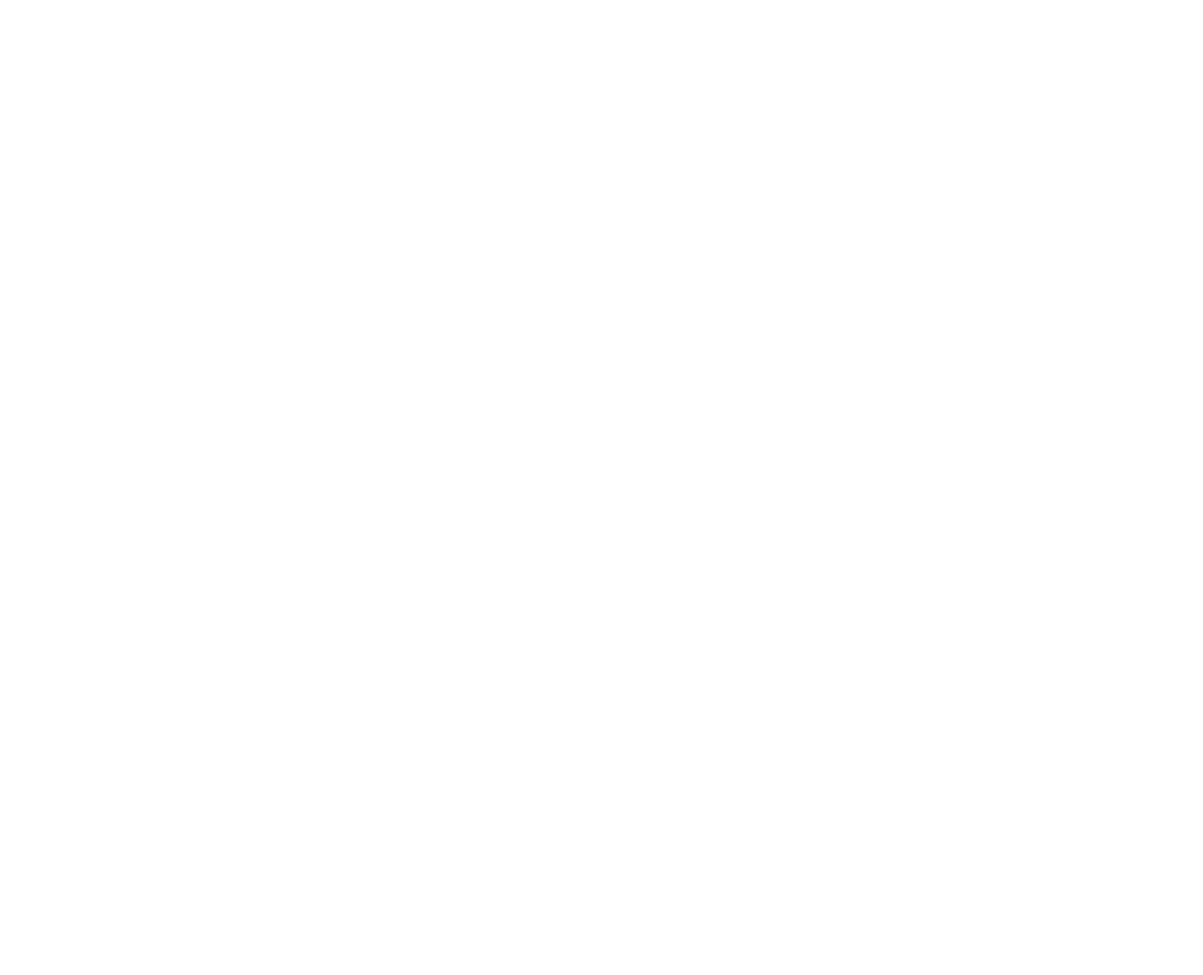
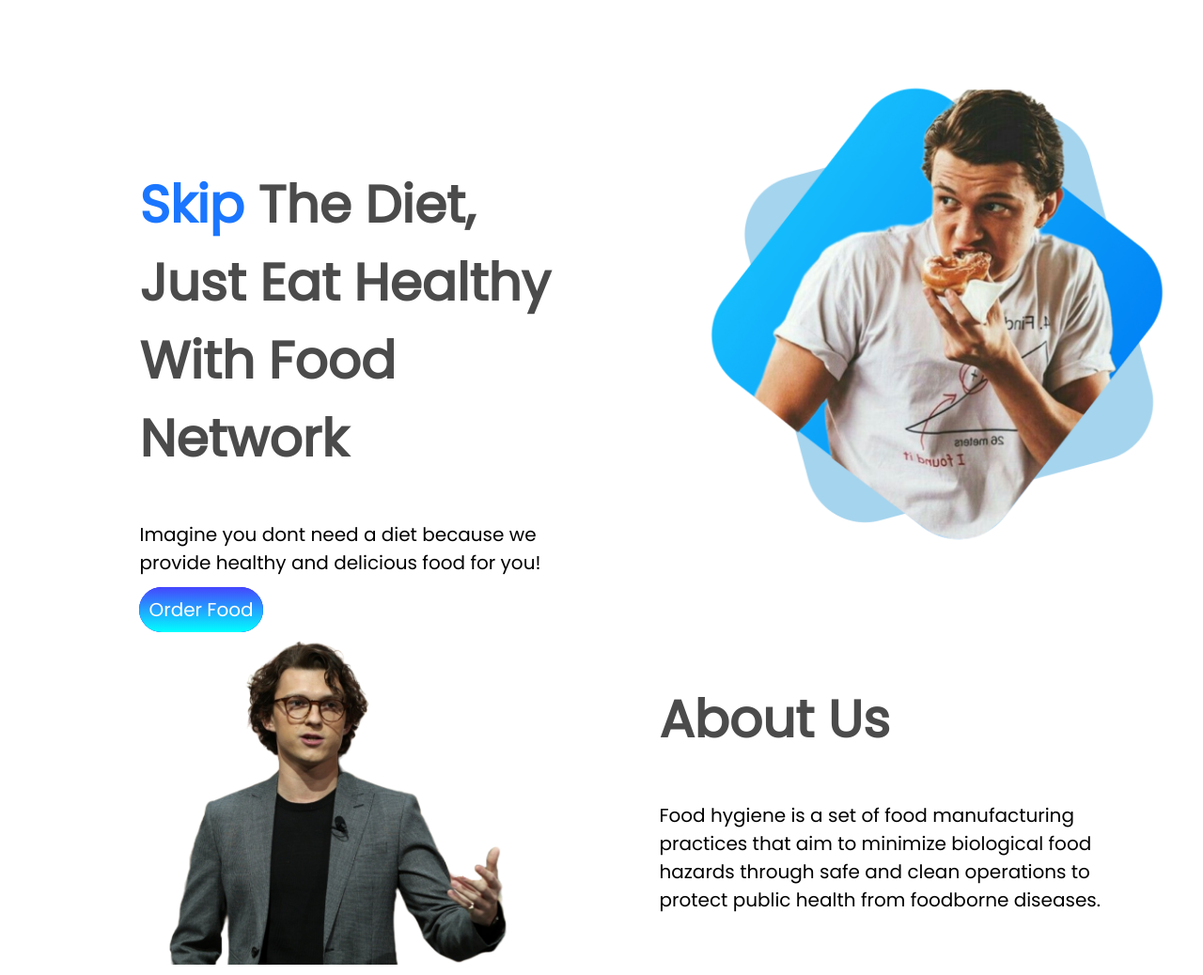
Before and after one commit to Mukit-22/food-network, a plain HTML site: page index.html in a window 1280 px wide. Shown: the whole page at 94% size. Before the commit the page ends 800 px from the top, so only its background shows below. Drawn offline with Linux system fonts and the light colour scheme.

Commit message:
completed section 1

```diff
--- a/index.html
+++ b/index.html
@@ -7,9 +7,30 @@
     <meta name="viewport" content="width=device-width, initial-scale=1.0">
     <title>Food Network</title>
     <link rel="stylesheet" href="style.css">
+    <link rel="preconnect" href="https://fonts.googleapis.com">
+    <link rel="preconnect" href="https://fonts.gstatic.com" crossorigin>
+    <link href="https://fonts.googleapis.com/css2?family=Poppins&display=swap" rel="stylesheet">
 </head>
 
 <body>
+    <section class="flexible-container">
+        <div class="pad half-width">
+            <h1><span class="blue">Skip</span> The Diet,</br> Just Eat Healthy </br>With Food Network</h1>
+            <p>Imagine you dont need a diet because we provide healthy and delicious food for you!</p>
+            <a class="link-button" target="_blank" href="https://www.foodpanda.com/">Order Food</a>
+        </div>
+        <div class="half-width"><img src="images/peter.png" alt=""></div>
+    </section>
+    <section class="flexible-container">
+        <div class="half-width">
+            <img src="images/peter2.png" alt="">
+        </div>
+        <div class="half-width">
+            <h1>About Us</h1>
+            <p>Food hygiene is a set of food manufacturing practices that aim to minimize biological food hazards
+                through safe and clean operations to protect public health from foodborne diseases.</p>
+        </div>
+    </section>
 
 </body>
 
--- a/style.css
+++ b/style.css
@@ -0,0 +1,47 @@
+body {
+    font-family: 'Poppins', sans-serif;
+    margin: 5% 2%;
+}
+
+.blue {
+    color: rgb(27, 118, 255);
+}
+
+.flexible-container {
+    display: flex;
+    margin-bottom: 10px;
+}
+
+h1 {
+    font-size: 55px;
+    color: rgb(75, 75, 75);
+}
+
+.half-width {
+    width: 100%;
+    padding-left: 5%;
+    padding-right: 5%;
+    padding-top: 5px;
+    font-size: 20px;
+}
+
+.half-width img {
+    width: 115%;
+
+
+}
+
+
+.link-button {
+    text-decoration: none;
+    background-color: blue;
+    background-image: linear-gradient(rgb(69, 69, 253), cyan);
+    padding: 10px;
+    border-radius: 25px;
+    color: white;
+}
+
+.pad {
+    margin-top: 5%;
+    margin-left: 5%;
+}
```
Also changed, not shown: images/peter.png (added), images/peter2.png (added).
